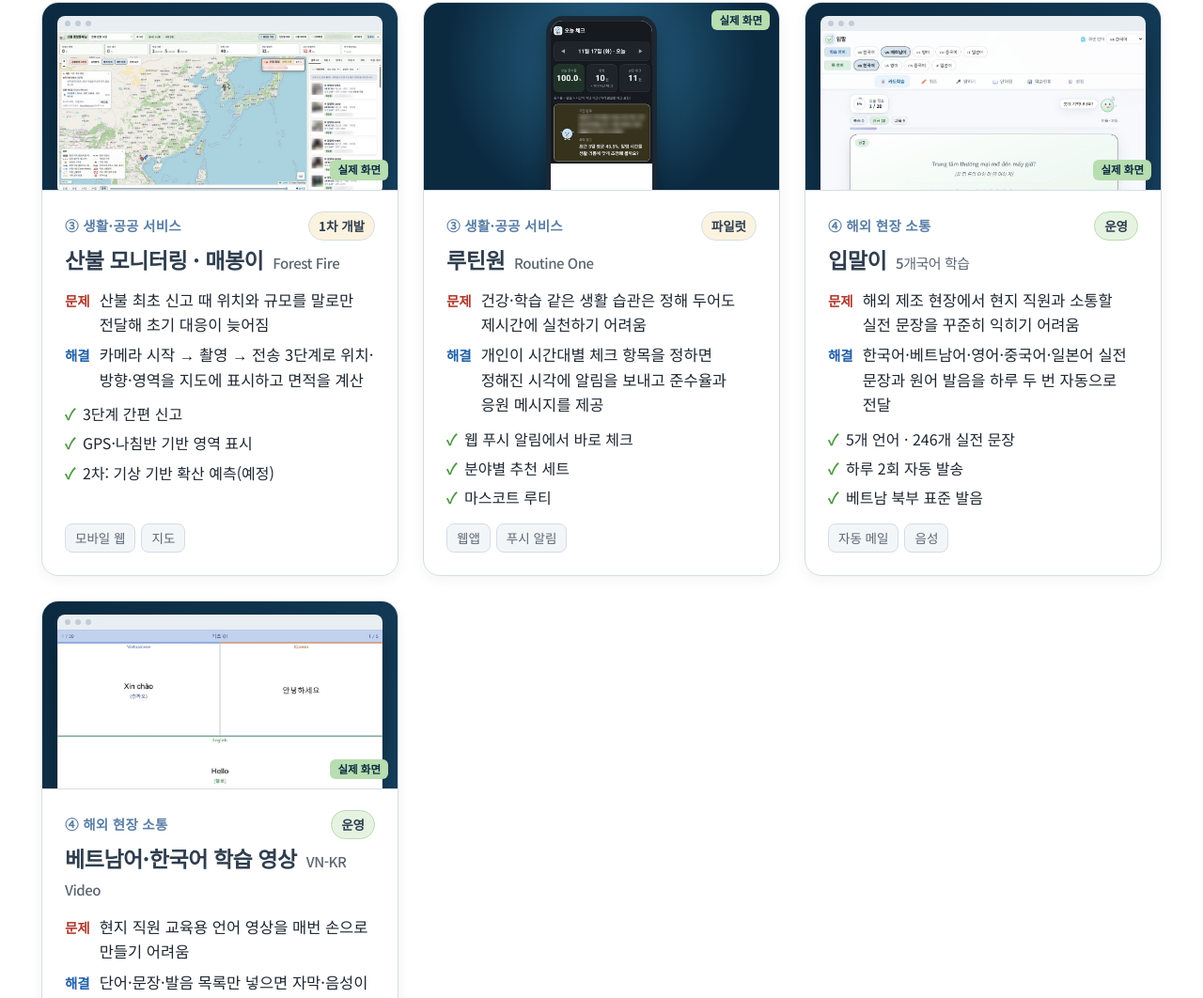
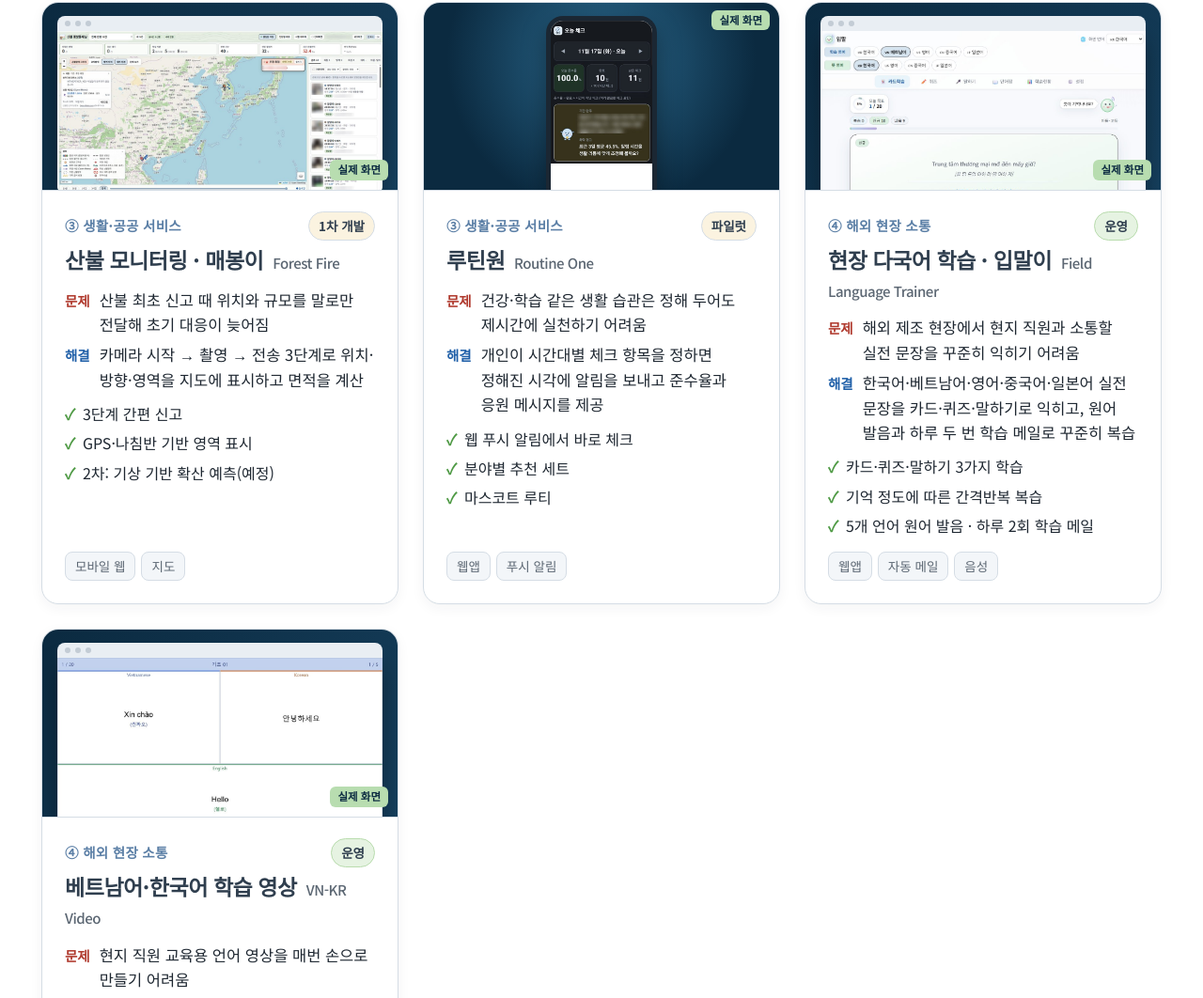
Before and after one commit to kangsh8880/k1ff-web, a plain HTML site: page lab.html in a window 1280 px wide. Shown: the part 3801-4863 px from the top of the page at 94% size. Drawn offline with Linux system fonts and the light colour scheme.

Commit message:
Add files via upload

```diff
--- a/lab.html
+++ b/lab.html
@@ -11,7 +11,7 @@
 <link rel="preconnect" href="https://fonts.googleapis.com">
 <link rel="preconnect" href="https://fonts.gstatic.com" crossorigin>
 <link href="https://fonts.googleapis.com/css2?family=Noto+Sans+KR:wght@400;500;700;800&display=swap" rel="stylesheet">
-<link rel="stylesheet" href="css/style.css?v=20261117e">
+<link rel="stylesheet" href="css/style.css?v=20261117f">
 </head>
 <body class="pg-lab">
 <header class="site-header">
@@ -107,11 +107,11 @@
 <h3>루틴원 <small>Routine One</small></h3>
 <dl><dt>문제</dt><dd>건강·학습 같은 생활 습관은 정해 두어도 제시간에 실천하기 어려움</dd><dt>해결</dt><dd>개인이 시간대별 체크 항목을 정하면 정해진 시각에 알림을 보내고 준수율과 응원 메시지를 제공</dd></dl>
 <ul class="lab-e"><li>웹 푸시 알림에서 바로 체크</li><li>분야별 추천 세트</li><li>마스코트 루티</li></ul><div class="lab-t"><span>웹앱</span><span>푸시 알림</span></div></div></article>
-<article class="lab-card reveal" data-g="global"><button class="shot shot-d" data-src="assets/img/lab/ipmal.jpg" aria-label="입말이 실제 화면 크게 보기"><span class="bar"><i></i><i></i><i></i></span><img src="assets/img/lab/ipmal.jpg" alt="입말이 실제 화면" loading="lazy"><em>실제 화면</em></button>
+<article class="lab-card reveal" data-g="global"><button class="shot shot-d" data-src="assets/img/lab/ipmal.jpg" aria-label="현장 다국어 학습 · 입말이 실제 화면 크게 보기"><span class="bar"><i></i><i></i><i></i></span><img src="assets/img/lab/ipmal.jpg" alt="현장 다국어 학습 · 입말이 실제 화면" loading="lazy"><em>실제 화면</em></button>
 <div class="lab-body"><div class="lab-top"><p class="lab-g">④ 해외 현장 소통</p><span class="lab-st st-운영">운영</span></div>
-<h3>입말이 <small>5개국어 학습</small></h3>
-<dl><dt>문제</dt><dd>해외 제조 현장에서 현지 직원과 소통할 실전 문장을 꾸준히 익히기 어려움</dd><dt>해결</dt><dd>한국어·베트남어·영어·중국어·일본어 실전 문장과 원어 발음을 하루 두 번 자동으로 전달</dd></dl>
-<ul class="lab-e"><li>5개 언어 · 246개 실전 문장</li><li>하루 2회 자동 발송</li><li>베트남 북부 표준 발음</li></ul><div class="lab-t"><span>자동 메일</span><span>음성</span></div></div></article>
+<h3>현장 다국어 학습 · 입말이 <small>Field Language Trainer</small></h3>
+<dl><dt>문제</dt><dd>해외 제조 현장에서 현지 직원과 소통할 실전 문장을 꾸준히 익히기 어려움</dd><dt>해결</dt><dd>한국어·베트남어·영어·중국어·일본어 실전 문장을 카드·퀴즈·말하기로 익히고, 원어 발음과 하루 두 번 학습 메일로 꾸준히 복습</dd></dl>
+<ul class="lab-e"><li>카드·퀴즈·말하기 3가지 학습</li><li>기억 정도에 따른 간격반복 복습</li><li>5개 언어 원어 발음 · 하루 2회 학습 메일</li></ul><div class="lab-t"><span>웹앱</span><span>자동 메일</span><span>음성</span></div></div></article>
 <article class="lab-card reveal" data-g="global"><button class="shot shot-d" data-src="assets/img/lab/video.jpg" aria-label="베트남어·한국어 학습 영상 실제 화면 크게 보기"><span class="bar"><i></i><i></i><i></i></span><img src="assets/img/lab/video.jpg" alt="베트남어·한국어 학습 영상 실제 화면" loading="lazy"><em>실제 화면</em></button>
 <div class="lab-body"><div class="lab-top"><p class="lab-g">④ 해외 현장 소통</p><span class="lab-st st-운영">운영</span></div>
 <h3>베트남어·한국어 학습 영상 <small>VN-KR Video</small></h3>
@@ -163,7 +163,7 @@
     <p class="abbr">SCM: Supply Chain Management(공급망관리) · MES: Manufacturing Execution System(제조실행시스템) · GS1: Global Standards One(국제 표준 식별코드 기구)</p>
   </div>
 </footer>
-<script src="js/lab.js?v=20261117e"></script>
-<script src="js/main.js?v=20261117e"></script>
+<script src="js/lab.js?v=20261117f"></script>
+<script src="js/main.js?v=20261117f"></script>
 </body>
 </html>
```
Also changed, not shown: 404.html (+2 -2 lines), about.html (+2 -2 lines), contact.html (+2 -2 lines), index.html (+3 -3 lines), privacy.html (+2 -2 lines), services.html (+2 -2 lines).
